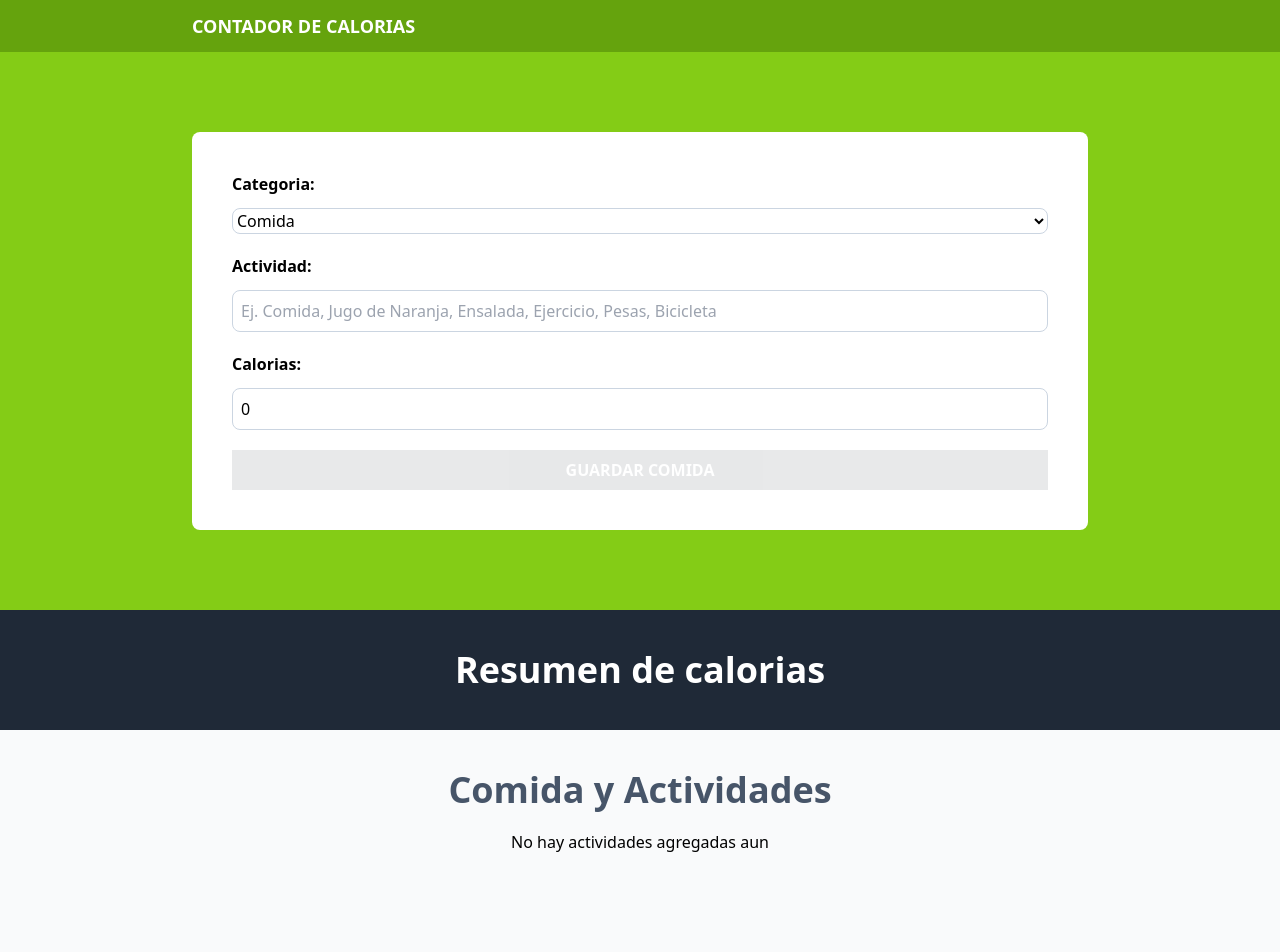
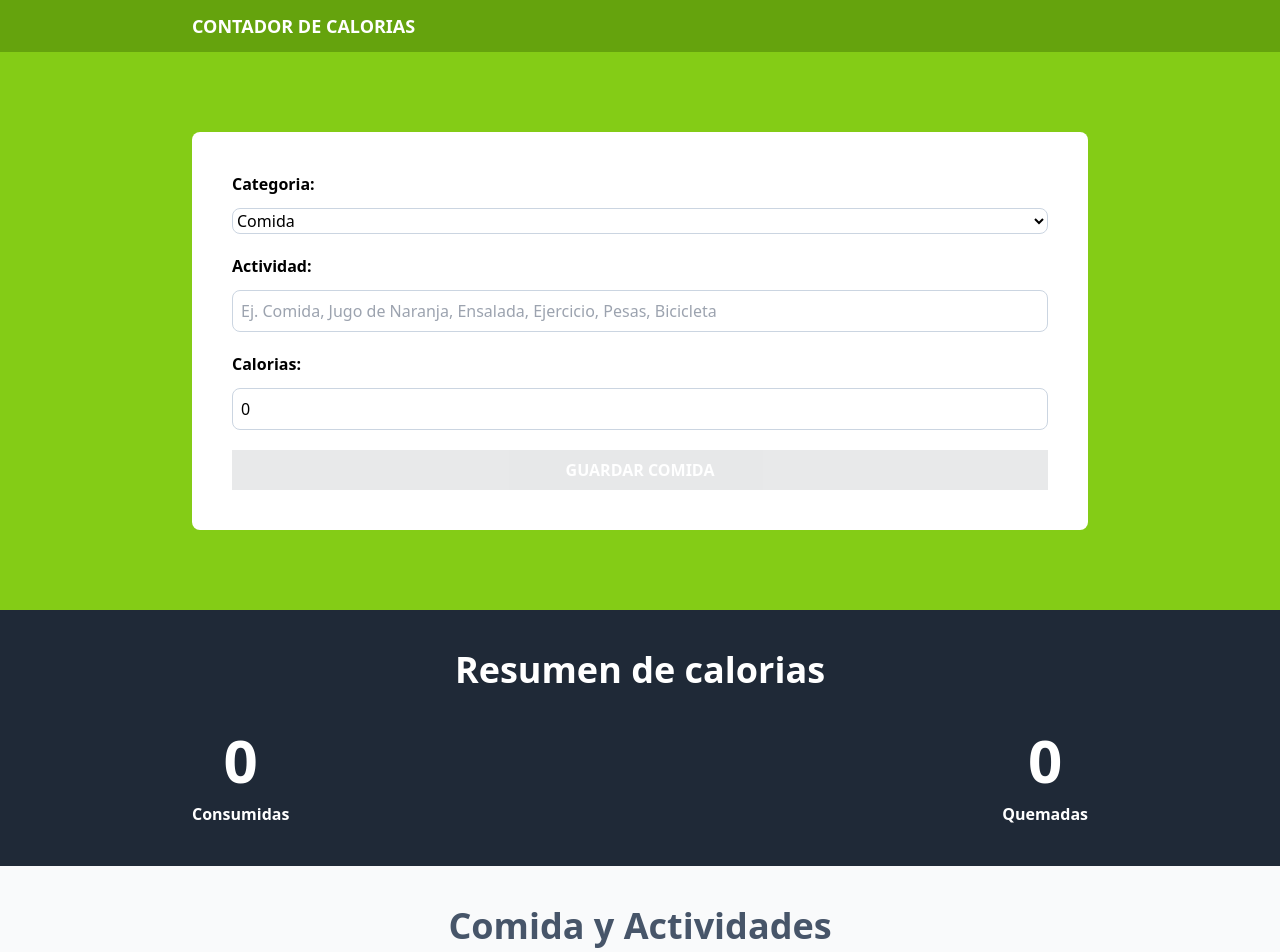
Before and after one commit to francoarmando1911/calorie-tracker, a React (Vite) app: page / in a window 1280 px wide. Shown: the top 952 px of the page. Before the commit the page ends 914 px from the top, so only its background shows below. Built offline with nearby package versions, Linux system fonts and the light colour scheme.

Commit message:
actualizacion componente para contar las calorias

```diff
--- a/src/components/CalorieTracker.tsx
+++ b/src/components/CalorieTracker.tsx
@@ -12,9 +12,28 @@
     const caloriesConsumed = useMemo(() => activities.reduce((total, activity) => activity.category === 1 ? total +
     activity.calories : total, 0), [activities])
 
+    const caloriesBurned = useMemo(() => activities.reduce((total, activity) => activity.category === 2 ? total +
+    activity.calories : total, 0), [activities])
+
   return (
     <>
         <h2 className="text-4xl font-black text-white text-center">Resumen de calorias</h2>
+
+        <div className="flex flex-col items-center md:flex-row md:justify-between gap-5 mt-10">
+            <p className="text-white font-bold rounded-full grid grid-cols-1 gap-3 text-center">
+
+                <span className="font-black text-6xl text-orange">{caloriesConsumed}</span>
+                Consumidas
+            </p>
+
+            <p className="text-white font-bold rounded-full grid grid-cols-1 gap-3 text-center">
+
+                <span className="font-black text-6xl text-orange">{caloriesBurned}</span>
+                Quemadas
+            </p>
+        </div>
+
+
     </>
   )
 }
```
